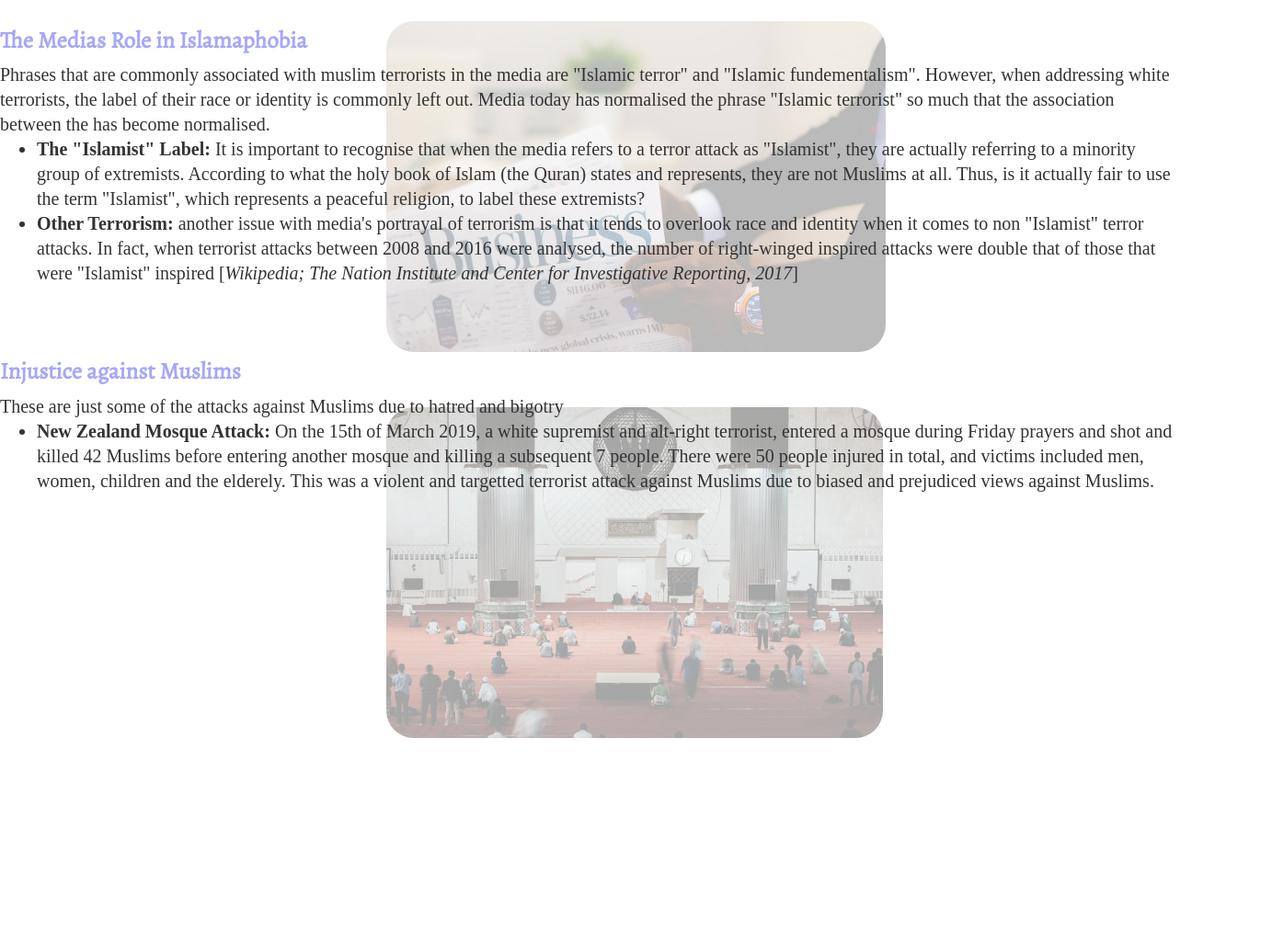
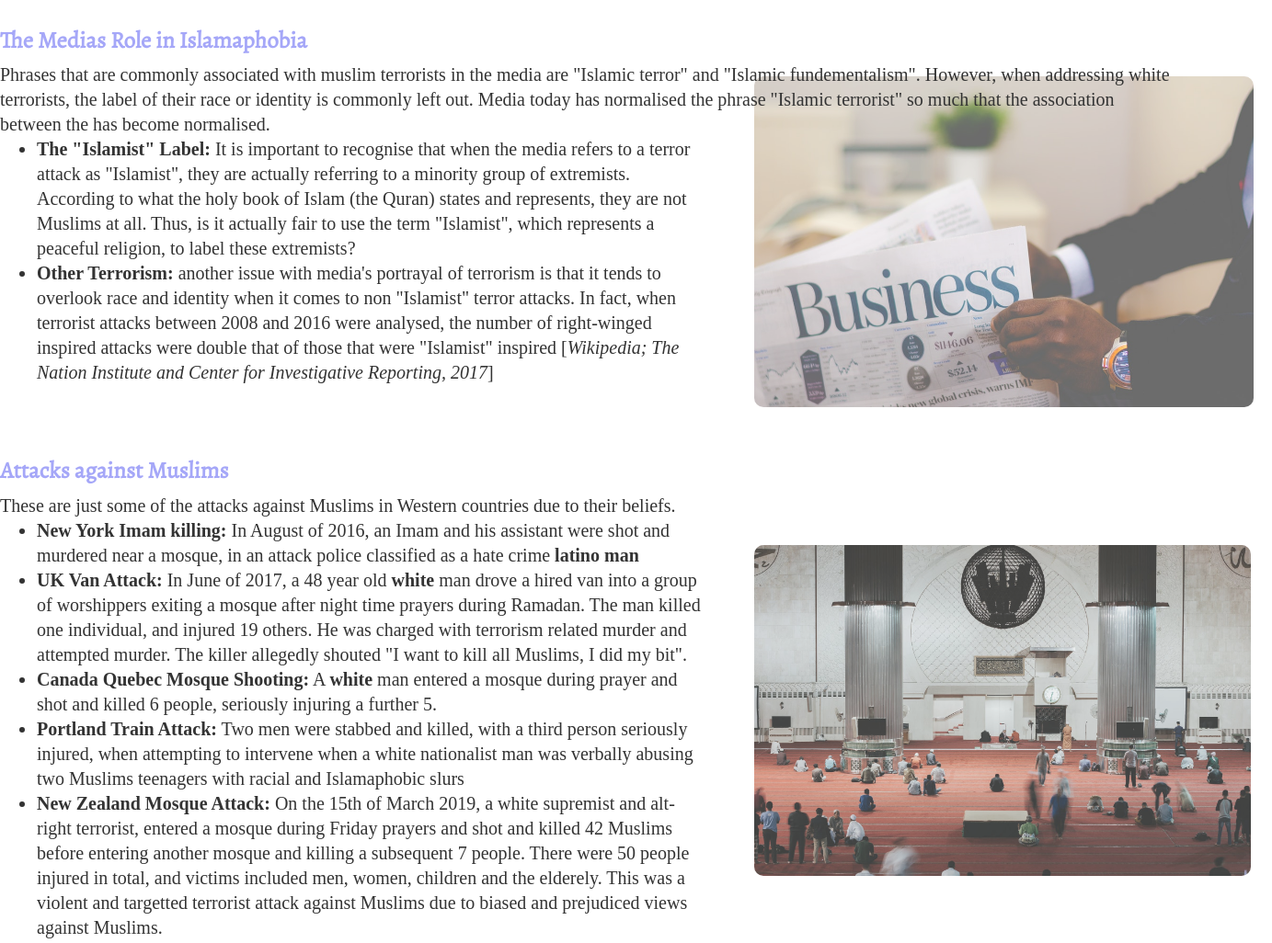
Before and after one commit to yasminanshoor/Islam-Means-Peace, a plain HTML site: page about.html in a window 1280 px wide. Shown: the part 677-1703 px from the top of the page at 92% size, 1383 px wide, since content can reach past the window. Before the commit the page ends 1500 px from the top, so only its background shows below. Drawn offline with nearby package versions, Linux system fonts and the light colour scheme; a script that the page names is missing; a web font is replaced by a local one.

Commit message:
added more cases in about
added cases, moved pictures, changes opacity,

```diff
--- a/about.html
+++ b/about.html
@@ -78,16 +78,36 @@
           </ul>
         </h5><br><br><br>
 
-        <h4> Injustice against Muslims </h4>
+        <h4> Attacks against Muslims </h4>
         <img src="images/muslims.jpeg" alt="muslims"></img>
-        <h5>These are just some of the attacks against Muslims due to hatred and bigotry
+        <h5>These are just some of the attacks against Muslims in Western countries due to their beliefs.
           <ul>
+            <li><b> New York Imam killing: </b> In August of 2016, an Imam and his assistant were shot and murdered near
+              a mosque, in an attack police classified as a hate crime <b>latino man</b> </li>
+            <li> <b> UK Van Attack: </b> In June of 2017, a 48 year old <b>white</b> man drove a hired van into a group of
+              worshippers exiting a mosque after night time prayers during Ramadan. The man killed one individual, and
+              injured 19 others. He was charged with terrorism related murder and attempted murder. The killer allegedly
+              shouted "I want to kill all Muslims, I did my bit".
+            <li> <b>Canada Quebec Mosque Shooting:</b> A <b>white</b> man entered a mosque during prayer and shot and killed
+              6 people, seriously injuring a further 5.</li>
+            <li> <b>Portland Train Attack:</b> Two men were stabbed and killed, with a third person seriously injured,
+              when attempting to intervene when a white nationalist man was verbally abusing two Muslims teenagers with racial
+              and Islamaphobic slurs </li>
             <li><b>New Zealand Mosque Attack:</b> On the 15th of March 2019, a white supremist and alt-right
-            terrorist, entered a mosque during Friday prayers and shot and killed 42 Muslims before entering another mosque
-            and killing a subsequent 7 people. There were 50 people injured in total, and victims included men, women,
-            children and the elderely. This was a violent and targetted terrorist attack against Muslims due to biased
-            and prejudiced views against Muslims. </li>
-          </ul>
+              terrorist, entered a mosque during Friday prayers and shot and killed 42 Muslims before entering another mosque
+              and killing a subsequent 7 people. There were 50 people injured in total, and victims included men, women,
+              children and the elderely. This was a violent and targetted terrorist attack against Muslims due to biased
+              and prejudiced views against Muslims. </li>
+          </ul><br>
+          These attacks are just a small number of the violent attacks against Muslims, simply for being Muslim. This sheds
+          some light on the discrimination and hatred Muslims are phased with due to misconceptions and hatred for a peaceful
+          religion. Many of these attacks were revenge attacks, especially the Islamaphobic attacks that followed the Manchester
+          bombing that was carried out by an Isis "Muslim" man. This was a horrific attack that killed several innocent people.
+          Many of the attacks in the UK following this event were revenge related. This highlights some incorrect views held by
+          many people who believe Isis represents all Muslims, which is far from the truth. In fact, Isis are responsible for
+          slaughtering thousands of Muslims everyday in the middle east. This fact is consistently overlooked when these attackers
+          are looking for a reason to hurt Muslims. It is important that these injustices are addressed, and this campaign aims to
+          do that by educating people of this.
         </h5>
 
     </div>
--- a/css/styles.css
+++ b/css/styles.css
@@ -135,12 +135,12 @@ header li {
   margin: 0 auto;
   padding: 20px;
   position: absolute;
-  left: 400px;
-  top: 680px;
-  border-radius: 50px;
+  left: 800px;
+  top: 740px;
+  border-radius: 30px;
   height: 400px;
   z-index: -1;
-  opacity: 0.35;
+  opacity: 0.75;
 }
 
 #about img:nth-of-type(2) {
@@ -148,12 +148,12 @@ header li {
   margin: 0 auto;
   padding: 20px;
   position: absolute;
-  left: 400px;
-  top: 1100px;
-  border-radius: 50px;
+  left: 800px;
+  top: 1250px;
+  border-radius: 30px;
   height: 400px;
   z-index: -1;
-  opacity: 0.35;
+  opacity: 0.75;
 }
 
 #about h2 {
@@ -208,6 +208,12 @@ header li {
   line-height: 27px;
 
 }
+
+#about ul {
+  max-width: 60%;
+  margin: auto 500px auto 0px;
+  text-align:left;
+}
 /* REFERENCES******************************/
 
 #references h1 {
```
